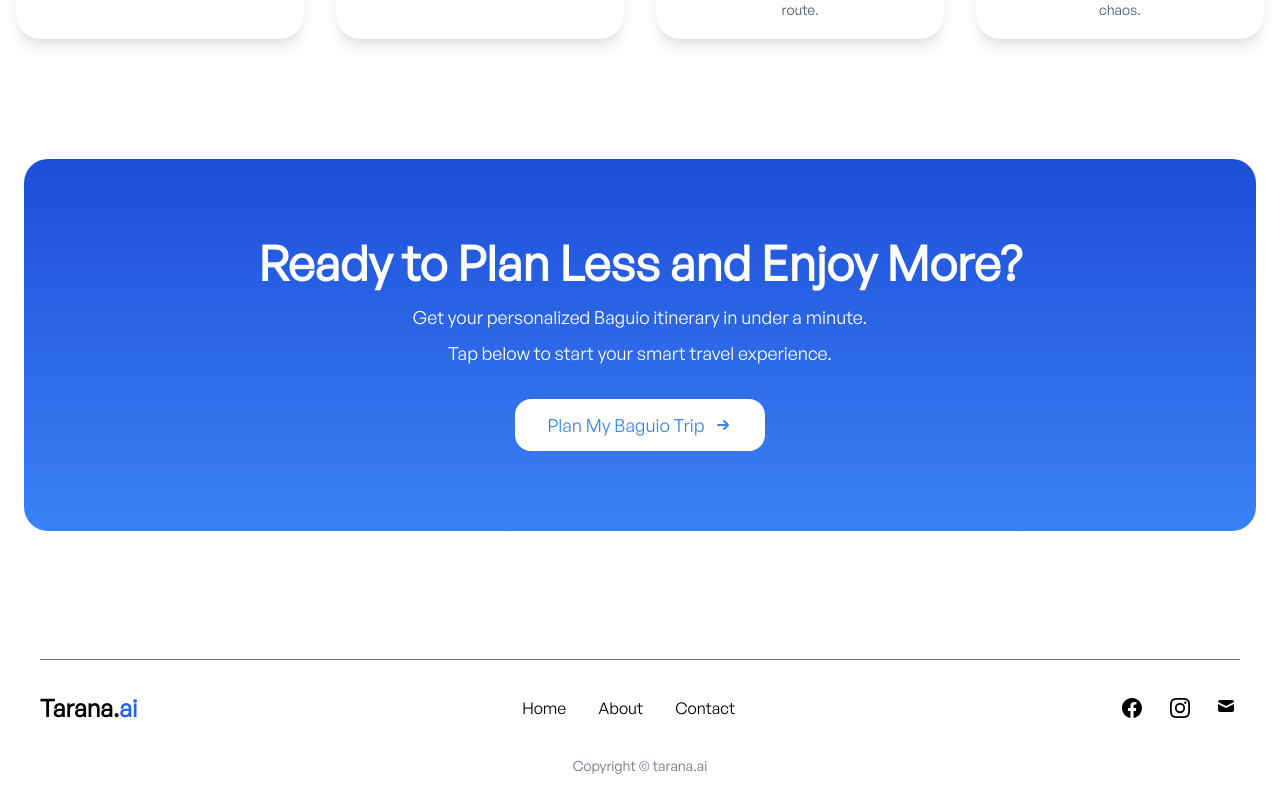
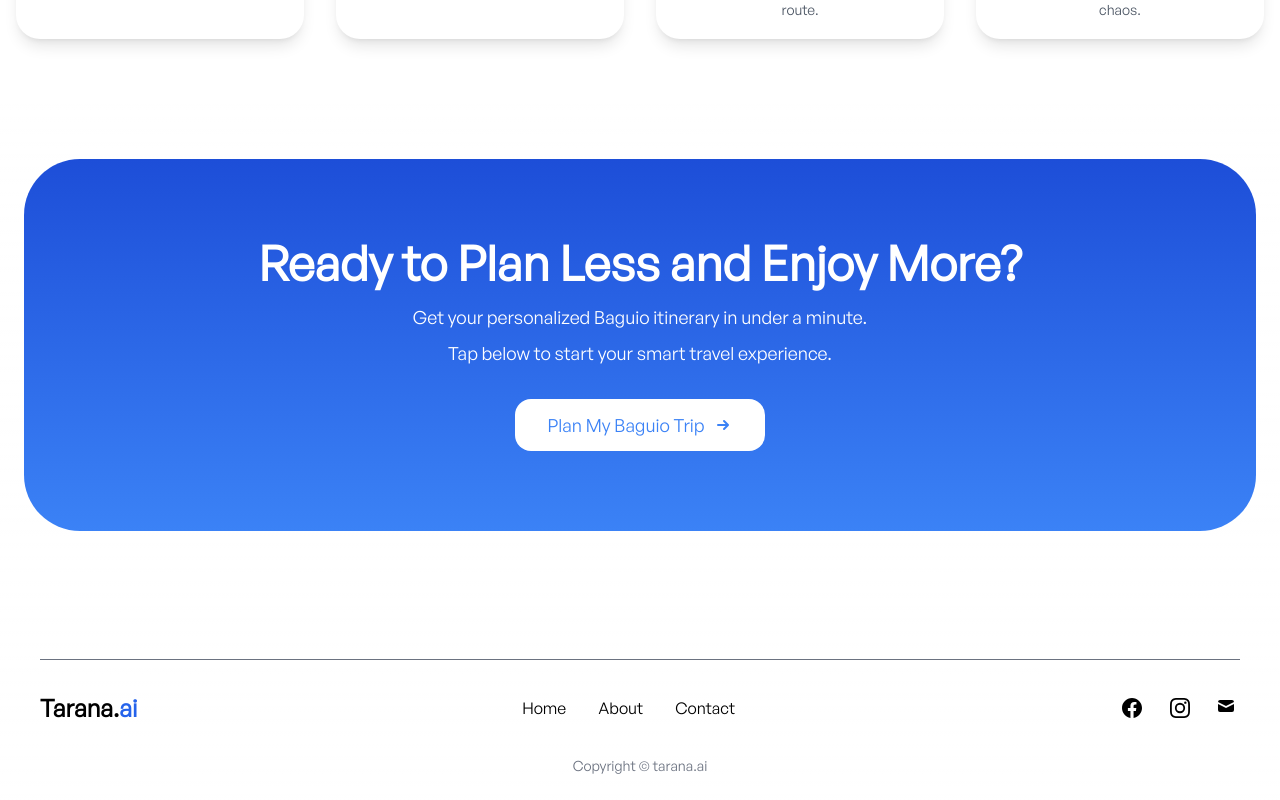
Before and after one commit to donyelqt/Tarana.ai, a Next.js app: page / in a window 1280 px wide. Shown: the part 2397-3197 px from the top of the page. Built offline with nearby package versions, Linux system fonts and the light colour scheme.

Commit message:
feat(ui): add extended border radius options and update footer styling
Add larger border radius variants (4xl-7xl) to tailwind config and apply rounded-7xl to footer component for more prominent visual styling

```diff
--- a/src/components/Footer.tsx
+++ b/src/components/Footer.tsx
@@ -3,7 +3,7 @@ import Link from "next/link"
 const Footer = () => {
   return (
     <section className="p-6">
-      <div className="max-w-7xl mx-auto text-center px-4 bg-gradient-to-b from-blue-700 to-blue-500 text-white py-20 rounded-3xl my-8">
+      <div className="max-w-7xl mx-auto text-center px-4 bg-gradient-to-b from-blue-700 to-blue-500 text-white py-20 rounded-7xl mt-8">
         <h2 className="text-4xl md:text-5xl font-bold mb-4">Ready to Plan Less and Enjoy More?</h2>
         <p className="text-lg mb-2">Get your personalized Baguio itinerary in under a minute.</p>
         <p className="text-lg mb-8">Tap below to start your smart travel experience.</p>
--- a/tailwind.config.js
+++ b/tailwind.config.js
@@ -61,7 +61,11 @@ module.exports = {
   		borderRadius: {
   			lg: 'var(--radius)',
   			md: 'calc(var(--radius) - 2px)',
-  			sm: 'calc(var(--radius) - 4px)'
+  			sm: 'calc(var(--radius) - 4px)',
+        "4xl": "2rem",
+		"5xl": "2.5rem",
+		"6xl": "3rem",
+		"7xl": "3.5rem"
   		}
   	}
   },
```
